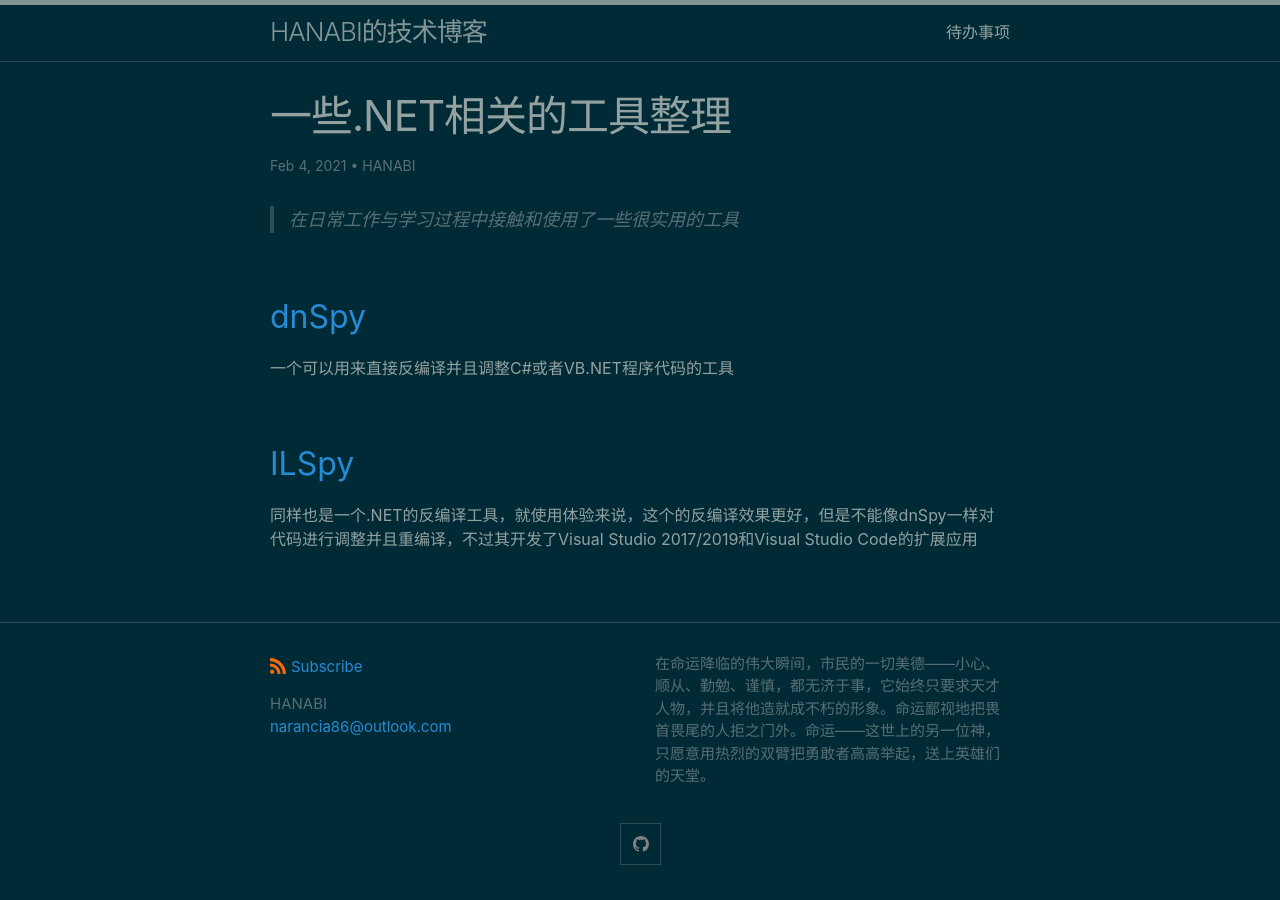
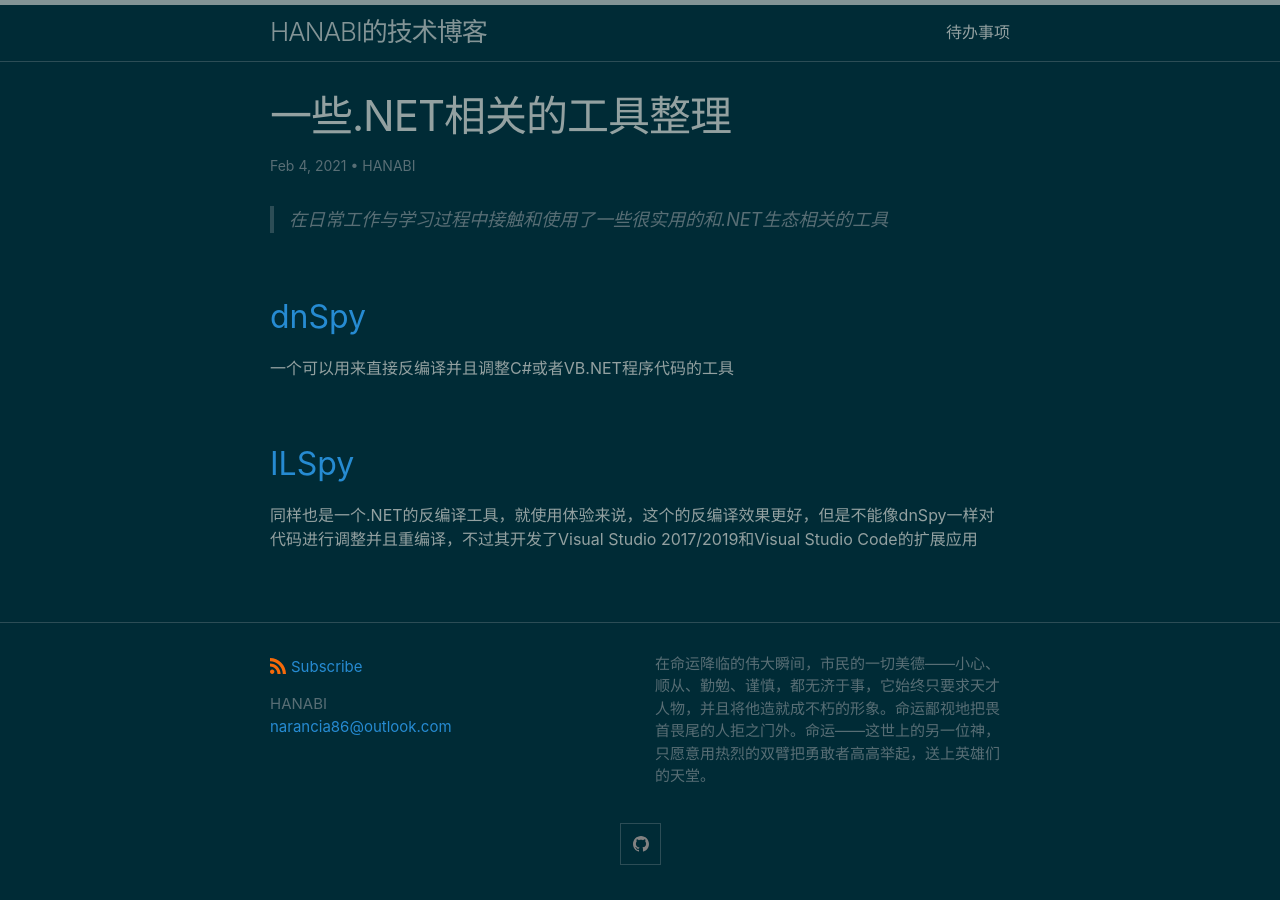
Before and after one commit to KamenRiderKuuga/kamenriderkuuga.github.io, a Jekyll site: the page built from _posts/2021-02-04-Tips-4.md, in a window 1280 px wide. Built offline with Jekyll 4.4.1, drawn with Linux system fonts in a browser that asks for light colours.

Commit message:
Update 2021-02-04-Tips-4.md

```diff
--- a/_posts/2021-02-04-Tips-4.md
+++ b/_posts/2021-02-04-Tips-4.md
@@ -7,7 +7,7 @@
 tags: 日常技能
 ---
 
-> 在日常工作与学习过程中接触和使用了一些很实用的工具
+> 在日常工作与学习过程中接触和使用了一些很实用的和.NET生态相关的工具
 
 ## [dnSpy](https://github.com/dnSpy/dnSpy)
 
```
